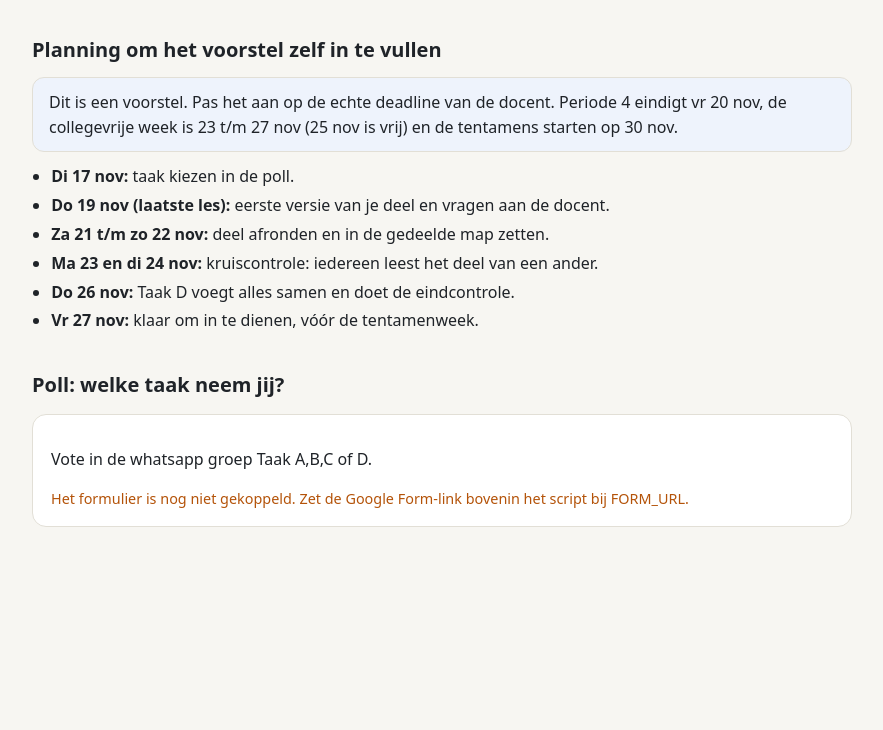
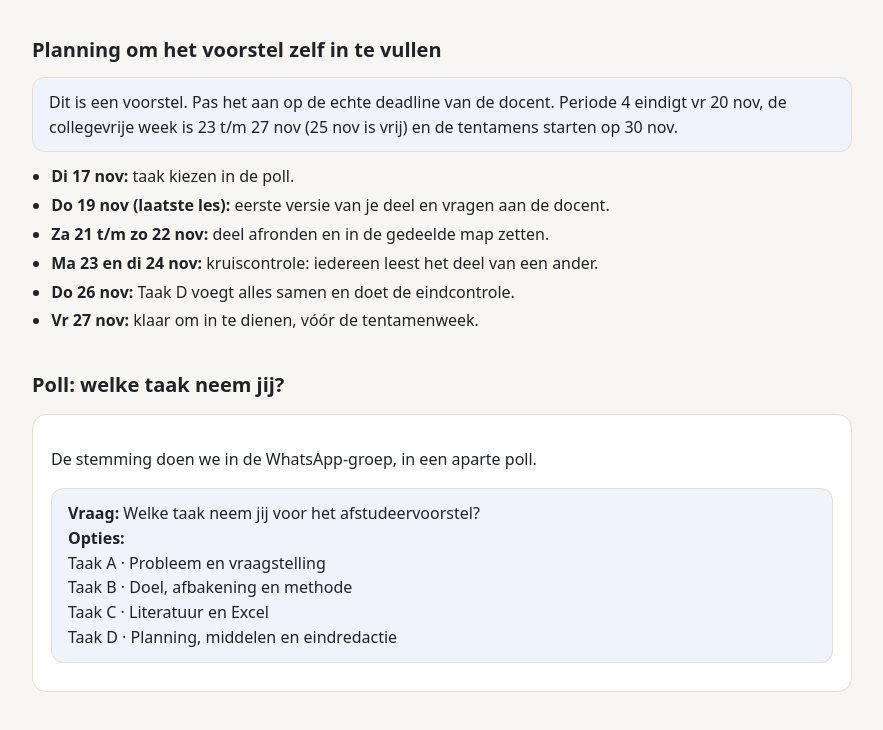
Before and after one commit to JoelZ001/TAKEN-VERDELING-, a plain HTML site: page taakverdeling-github.html in a window 1280 px wide. Shown: the part 2995-3725 px from the top of the page, without its empty margins (198-1081 px from the left). Before the commit the page ends 3596 px from the top, so only its background shows below. Drawn offline with Linux system fonts and the light colour scheme.

Commit message:
Update taakverdeling-github.html

```diff
--- a/taakverdeling-github.html
+++ b/taakverdeling-github.html
@@ -136,22 +136,12 @@ button:disabled{opacity:.5;cursor:default}
 
 <h2>Poll: welke taak neem jij?</h2>
 <div class="card" id="poll">
-<p>Vote in de whatsapp groep Taak A,B,C of D.</p>
-<div id="formbox"></div>
+<p>De stemming doen we in de WhatsApp-groep, in een aparte poll.</p>
+<div class="box"><b>Vraag:</b> Welke taak neem jij voor het afstudeervoorstel?<br>
+<b>Opties:</b><br>Taak A · Probleem en vraagstelling<br>Taak B · Doel, afbakening en methode<br>Taak C · Literatuur en Excel<br>Taak D · Planning, middelen en eindredactie</div>
 </div>
 </main>
 
-<script>
-// PLAK HIER DE LINK VAN JE GOOGLE FORM (de gewone link of de iframe-link, tussen de aanhalingstekens)
-var FORM_URL = "";
-(function(){
- var box=document.getElementById("formbox");
- if(!FORM_URL){box.textContent="Het formulier is nog niet gekoppeld. Zet de Google Form-link bovenin het script bij FORM_URL.";box.className="warn";return;}
- var url=FORM_URL.indexOf("embedded=true")>-1?FORM_URL:FORM_URL+(FORM_URL.indexOf("?")>-1?"&":"?")+"embedded=true";
- var f=document.createElement("iframe");f.src=url;f.title="Poll taakverdeling";f.style.cssText="width:100%;height:560px;border:0;border-radius:10px";f.loading="lazy";
- box.appendChild(f);
- var p=document.createElement("p");var a=document.createElement("a");a.href=FORM_URL;a.target="_blank";a.rel="noopener";a.textContent="Formulier laadt niet? Open het in een nieuw tabblad.";p.appendChild(a);box.appendChild(p);
-})();
-</script>
+
 </body>
 </html>
```
